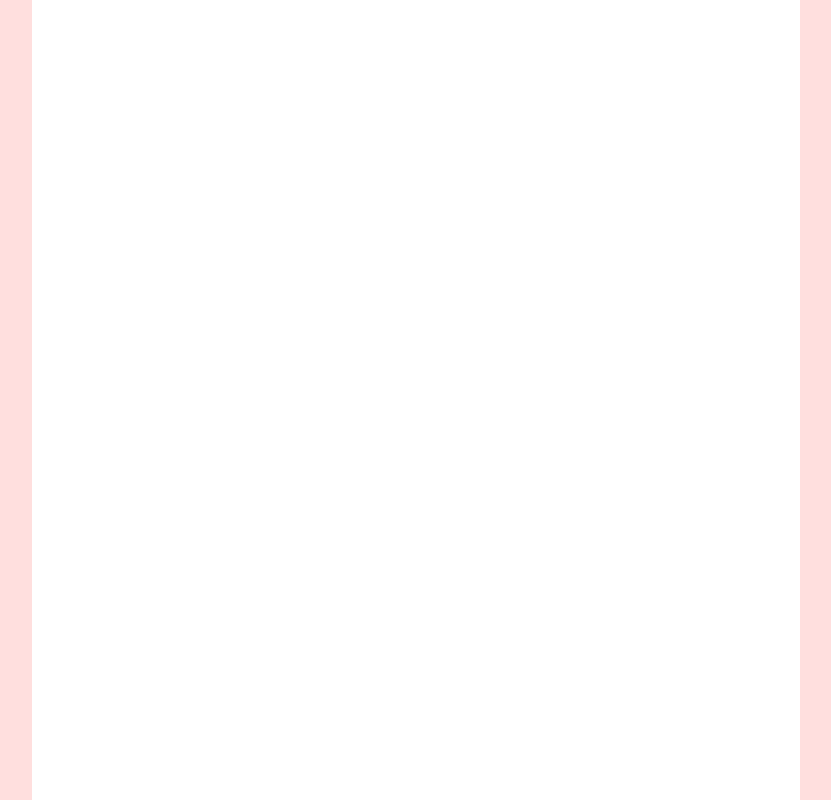
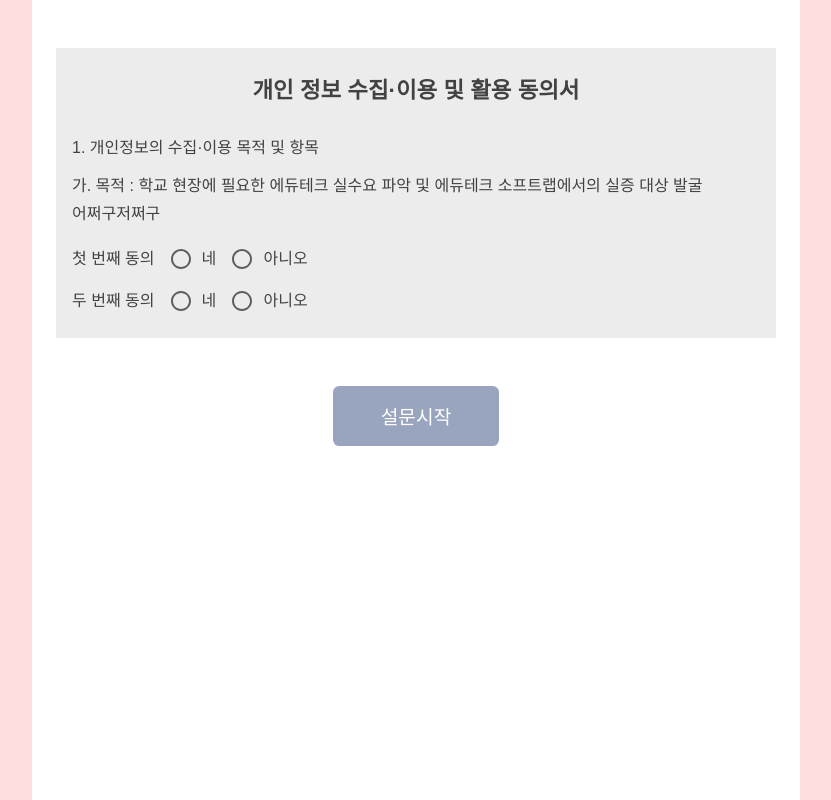
Before and after one commit to dayoung0510/survey-example, a React (Create React App) app: page /agree in a window 1280 px wide. Shown: the whole page, without its empty margins (224-1055 px from the left). Built offline with nearby package versions, Linux system fonts and the light colour scheme; a web font is replaced by a local one.

Commit message:
동의 페이지

```diff
--- a/src/App/index.tsx
+++ b/src/App/index.tsx
@@ -1,8 +1,8 @@
 import React from 'react';
 import { BrowserRouter, Route, Routes } from 'react-router-dom';
 import styled from 'styled-components';
-import Intro1 from 'pages/Intro1';
-import Intro2 from 'pages/Intro2';
+import Intro from 'pages/Intro';
+import Agree from 'pages/Agree';
 import Survey from 'pages/Survey';
 import Result from 'pages/Result';
 import GlobalStyle from '../globalStyles';
@@ -31,8 +31,8 @@ const App: React.FC = () => {
       <Bg className="App">
         <Container>
           <Routes>
-            <Route path="/" element={<Intro1 />} />
-            <Route path="/agree" element={<Intro2 />} />
+            <Route path="/" element={<Intro />} />
+            <Route path="/agree" element={<Agree />} />
             <Route path="/survey" element={<Survey />} />
             <Route path="/result" element={<Result />} />
           </Routes>
--- /dev/null
+++ b/src/components/atoms/Button.ts
@@ -0,0 +1,23 @@
+import styled from 'styled-components';
+import { lighten, darken } from 'polished';
+
+const Button = styled.button`
+  outline: 0;
+  border: 0;
+  cursor: pointer;
+  padding: 1rem 3rem;
+  font-size: 1.2rem;
+  border-radius: 0.4rem;
+  background: #6a7ba2;
+  color: #fff;
+
+  :hover {
+    background: ${darken(0.1, '#6a7ba2')};
+  }
+
+  :disabled {
+    background: ${lighten(0.15, '#6a7ba2')};
+  }
+`;
+
+export default Button;
--- a/src/components/atoms/Button.tsx
+++ /dev/null
@@ -1,42 +0,0 @@
-import React from 'react';
-import styled from 'styled-components';
-import { lighten } from 'polished';
-
-type Props = {
-  submit?: boolean;
-  text: string;
-  onClick: () => void;
-};
-
-const Container = styled.div`
-  display: flex;
-  justify-content: center;
-  margin: 3rem 0 2rem 0;
-`;
-
-const ButtonComponent = styled.button`
-  outline: 0;
-  border: 0;
-  cursor: pointer;
-  padding: 1rem 3rem;
-  font-size: 1.2rem;
-  border-radius: 0.4rem;
-  background: #6a7ba2;
-  color: #fff;
-
-  :hover {
-    background: ${lighten(0.15, '#6a7ba2')};
-  }
-`;
-
-const Button: React.FC<Props> = ({ submit, text, onClick }) => {
-  return (
-    <Container>
-      <ButtonComponent type={submit ? 'submit' : 'button'} onClick={onClick}>
-        {text}
-      </ButtonComponent>
-    </Container>
-  );
-};
-
-export default Button;
--- /dev/null
+++ b/src/components/atoms/ButtonContainer.ts
@@ -0,0 +1,9 @@
+import styled from 'styled-components';
+
+const ButtonContainer = styled.div`
+  display: flex;
+  justify-content: center;
+  margin: 3rem 0 2rem 0;
+`;
+
+export default ButtonContainer;
--- a/src/components/atoms/Line.ts
+++ b/src/components/atoms/Line.ts
@@ -2,6 +2,7 @@ import styled from 'styled-components';
 
 const Line = styled.div`
   display: flex;
+  align-items: center;
 `;
 
 export default Line;
--- /dev/null
+++ b/src/pages/Agree.tsx
@@ -0,0 +1,94 @@
+import React, { useState } from 'react';
+import { useNavigate } from 'react-router-dom';
+import Title from 'components/atoms/Title';
+import Paragraph from 'components/atoms/Paragraph';
+import Box from 'components/atoms/Box';
+import Line from 'components/atoms/Line';
+import Button from 'components/atoms/Button';
+import ButtonContainer from 'components/atoms/ButtonContainer';
+import Radio from '@mui/material/Radio';
+import RadioGroup from '@mui/material/RadioGroup';
+import FormControlLabel from '@mui/material/FormControlLabel';
+import FormControl from '@mui/material/FormControl';
+
+const Agree: React.FC = () => {
+  const navigate = useNavigate();
+
+  const [agree1, setAgree1] = useState(false);
+  const [agree2, setAgree2] = useState(false);
+
+  return (
+    <div>
+      <Box>
+        <Title fw={600} sz={1.4} mgB={1.5} center>
+          개인 정보 수집·이용 및 활용 동의서
+        </Title>
+        <Paragraph>
+          <Line>1. 개인정보의 수집·이용 목적 및 항목</Line>
+        </Paragraph>
+        <Paragraph>
+          <Line>
+            가. 목적 : 학교 현장에 필요한 에듀테크 실수요 파악 및 에듀테크
+            소프트랩에서의 실증 대상 발굴
+          </Line>
+          <Line>어쩌구저쩌구</Line>
+        </Paragraph>
+
+        <Line>
+          첫 번째 동의
+          <div style={{ marginLeft: '1rem' }}>
+            <FormControl>
+              <RadioGroup row name="agree1">
+                <FormControlLabel
+                  value={true}
+                  control={<Radio />}
+                  label="네"
+                  onChange={() => setAgree1(true)}
+                />
+                <FormControlLabel
+                  value={false}
+                  control={<Radio />}
+                  label="아니오"
+                  onChange={() => setAgree1(false)}
+                />
+              </RadioGroup>
+            </FormControl>
+          </div>
+        </Line>
+
+        <Line>
+          두 번째 동의
+          <div style={{ marginLeft: '1rem' }}>
+            <FormControl>
+              <RadioGroup row name="agree2">
+                <FormControlLabel
+                  value={true}
+                  control={<Radio />}
+                  label="네"
+                  onChange={() => setAgree2(true)}
+                />
+                <FormControlLabel
+                  value={false}
+                  control={<Radio />}
+                  label="아니오"
+                  onChange={() => setAgree2(false)}
+                />
+              </RadioGroup>
+            </FormControl>
+          </div>
+        </Line>
+      </Box>
+
+      <ButtonContainer>
+        <Button
+          onClick={() => navigate('/survey')}
+          disabled={!agree1 || !agree2}
+        >
+          설문시작
+        </Button>
+      </ButtonContainer>
+    </div>
+  );
+};
+
+export default Agree;
--- a/src/pages/Intro1.tsx
+++ b/src/pages/Intro.tsx
@@ -6,9 +6,10 @@ import Box from 'components/atoms/Box';
 import IconText from 'components/atoms/IconText';
 import Line from 'components/atoms/Line';
 import Indent from 'components/atoms/Indent';
+import ButtonContainer from 'components/atoms/ButtonContainer';
 import Button from 'components/atoms/Button';
 
-const Intro1: React.FC = () => {
+const Intro: React.FC = () => {
   const navigate = useNavigate();
 
   return (
@@ -63,9 +64,11 @@ const Intro1: React.FC = () => {
         />
       </Paragraph>
 
-      <Button text="다음" onClick={() => navigate('/intro2')} />
+      <ButtonContainer>
+        <Button onClick={() => navigate('/agree')}>다음</Button>
+      </ButtonContainer>
     </div>
   );
 };
 
-export default Intro1;
+export default Intro;
--- a/src/pages/Intro2.tsx
+++ /dev/null
@@ -1,7 +0,0 @@
-import React from 'react';
-
-const Intro2: React.FC = () => {
-  return <div></div>;
-};
-
-export default Intro2;
```
